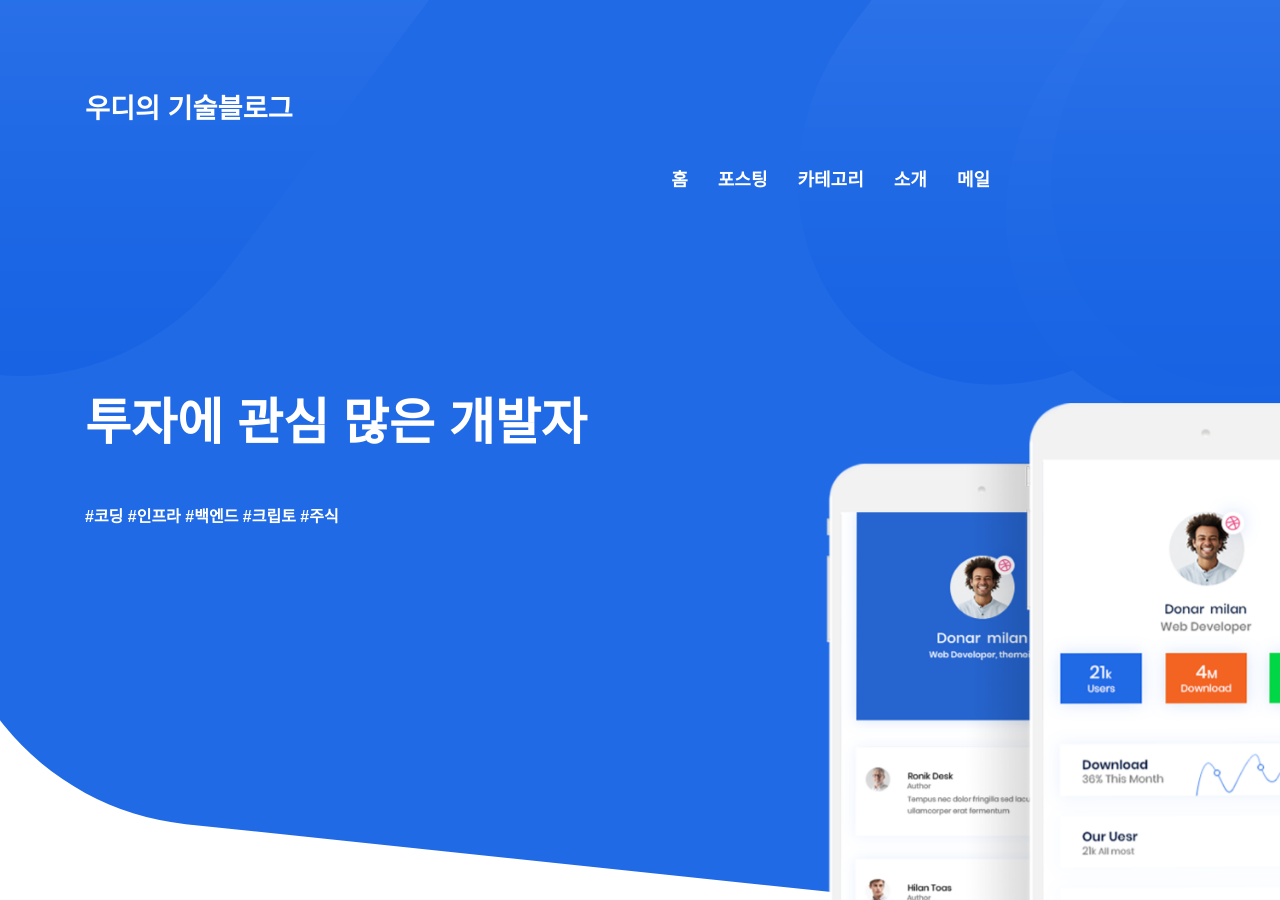
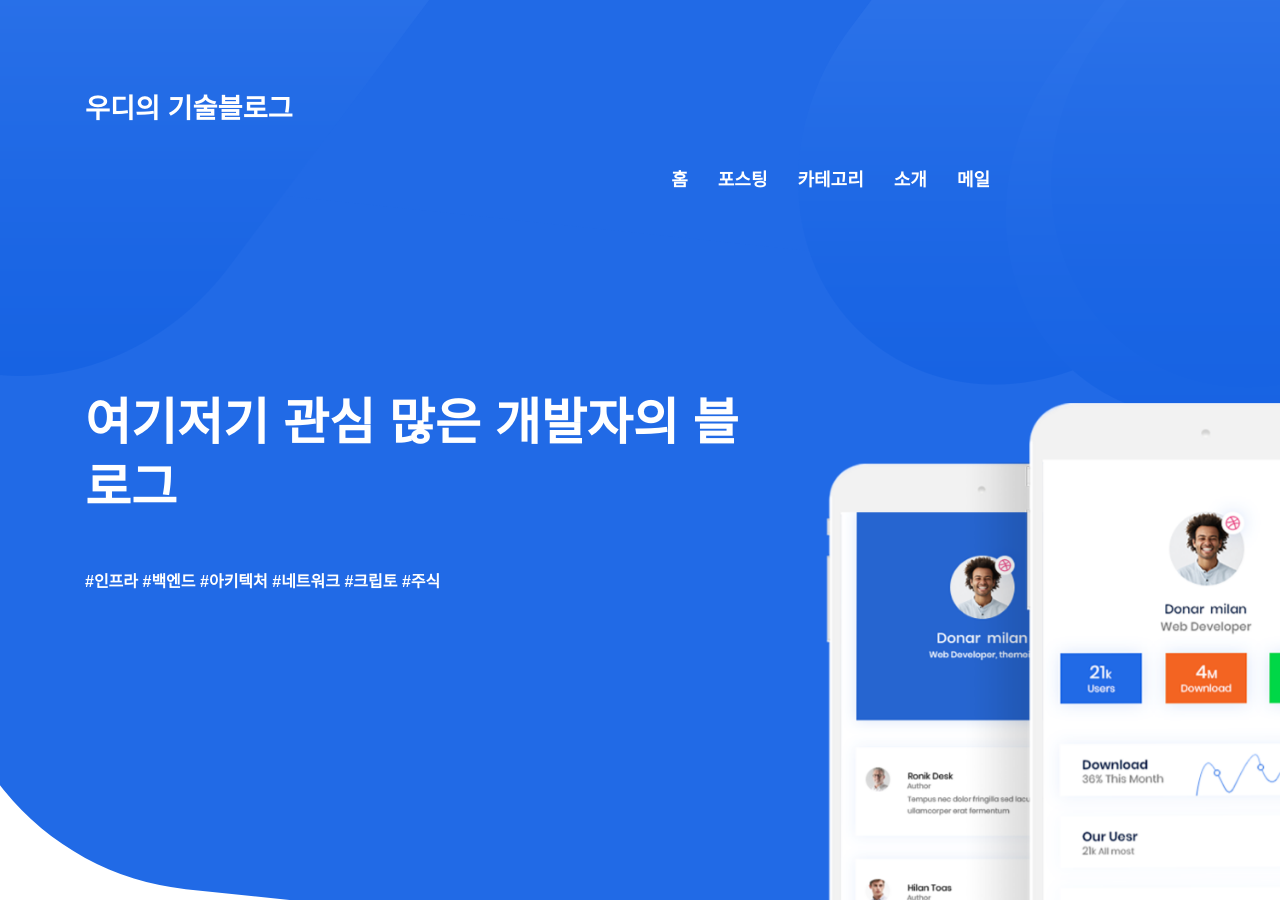
Before and after one commit to yuuisang/yuuisang.github.io, a Jekyll site: the page built from index.html, in a window 1280 px wide and 900 px high. Built offline with Jekyll 4.4.1, drawn with Linux system fonts in a browser that asks for light colours; some web fonts are replaced.

Commit message:
info chg

```diff
--- a/_includes/header.html
+++ b/_includes/header.html
@@ -15,8 +15,8 @@
         <div class="row">
             <div class="col-md-8">
             <div class="banner-content">
-                <h1 class="big-font1 white-text m-b-50">투자에 관심 많은 개발자</h1>
-                <h5 class="white-text m-b-50">#코딩 #인프라 #백엔드 #크립토 #주식
+                <h1 class="big-font1 white-text m-b-50">여기저기 관심 많은 개발자의 블로그</h1>
+                <h5 class="white-text m-b-50">#인프라 #백엔드 #아키텍처 #네트워크 #크립토 #주식
                 </h5>
                 <!-- <ul class="banner-ads-btn m-0 list-inline">
                     <li class="list-inline-item"><a href="#" class="ads-btn1 btn btn-primary"><img src="{{site.baseurl}}/assets/images/google-play.png" alt="ads image" /><span>Google Play</span></a></li>
```
